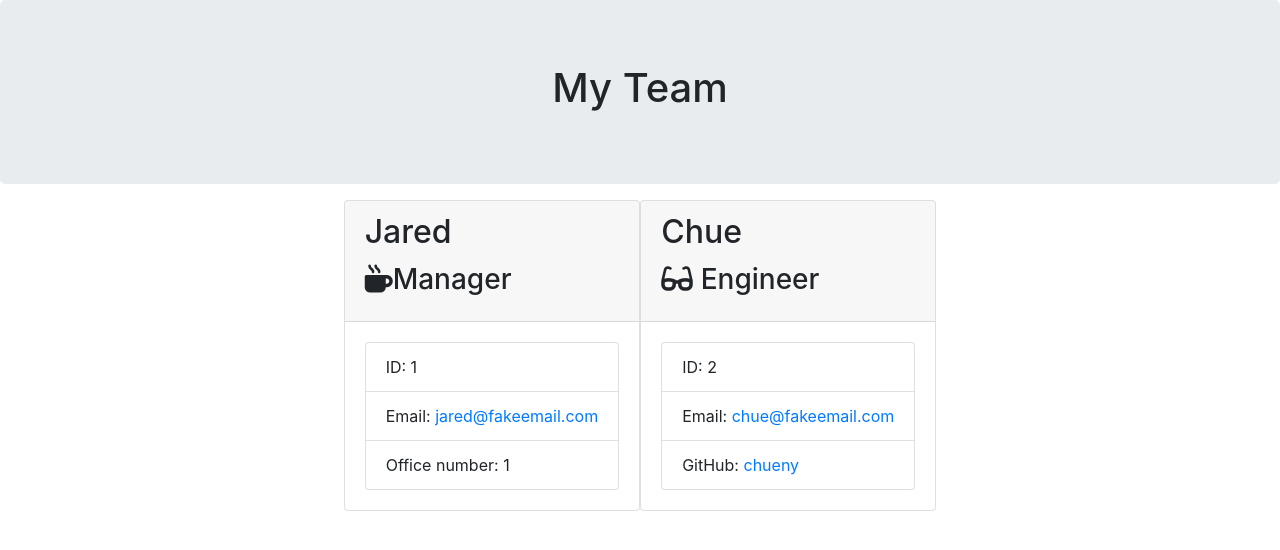
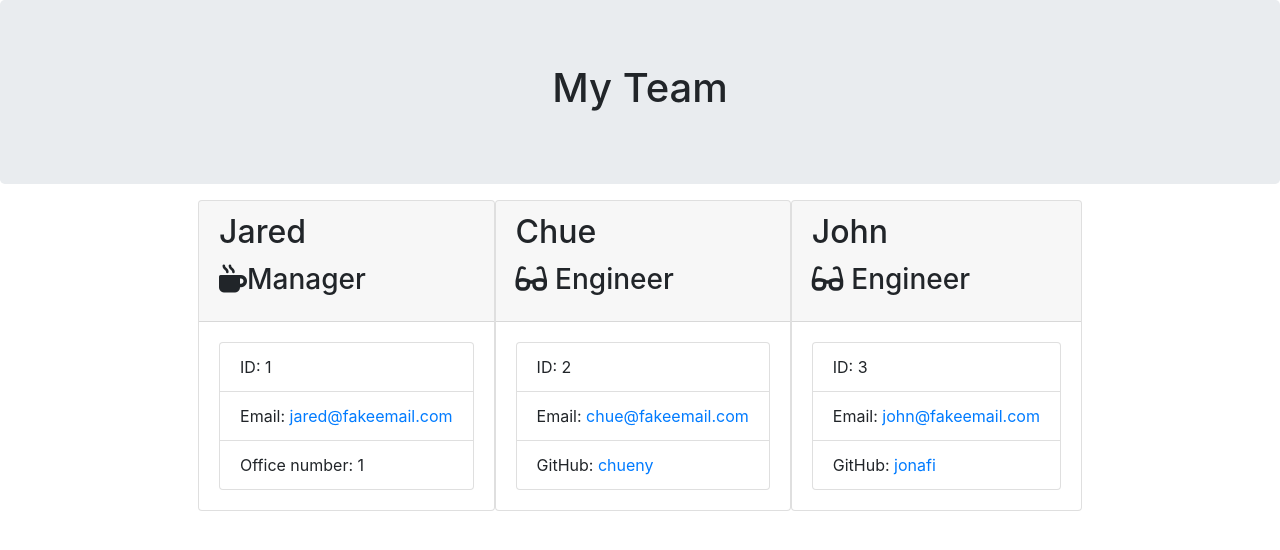
Before and after one commit to pangsua26/homework10_employeeSummary, a website: page output/team.html in a window 1280 px wide. Drawn offline with nearby package versions, Linux system fonts and the light colour scheme.

Commit message:
added third engineer

```diff
--- a/output/team.html
+++ b/output/team.html
@@ -19,6 +19,7 @@
             </div>
         </div>
     </div>
+
     <div class="container">
         <div class="row">
             <div class="team-area col-12 d-flex justify-content-center">
@@ -50,7 +51,19 @@
                     </div>
                 </div>
 
-
+                <div class="card employee-card">
+                    <div class="card-header">
+                        <h2 class="card-title">John</h2>
+                        <h3 class="card-title"><i class="fas fa-glasses mr-2"></i>Engineer</h3>
+                    </div>
+                    <div class="card-body">
+                        <ul class="list-group">
+                            <li class="list-group-item">ID: 3</li>
+                            <li class="list-group-item">Email: <a href="mailto:john@fakeemail.com">john@fakeemail.com</a></li>
+                            <li class="list-group-item">GitHub: <a href="https://github.com/jonafi">jonafi</a></li>
+                        </ul>
+                    </div>
+                </div>
             </div>
         </div>
     </div>
```
